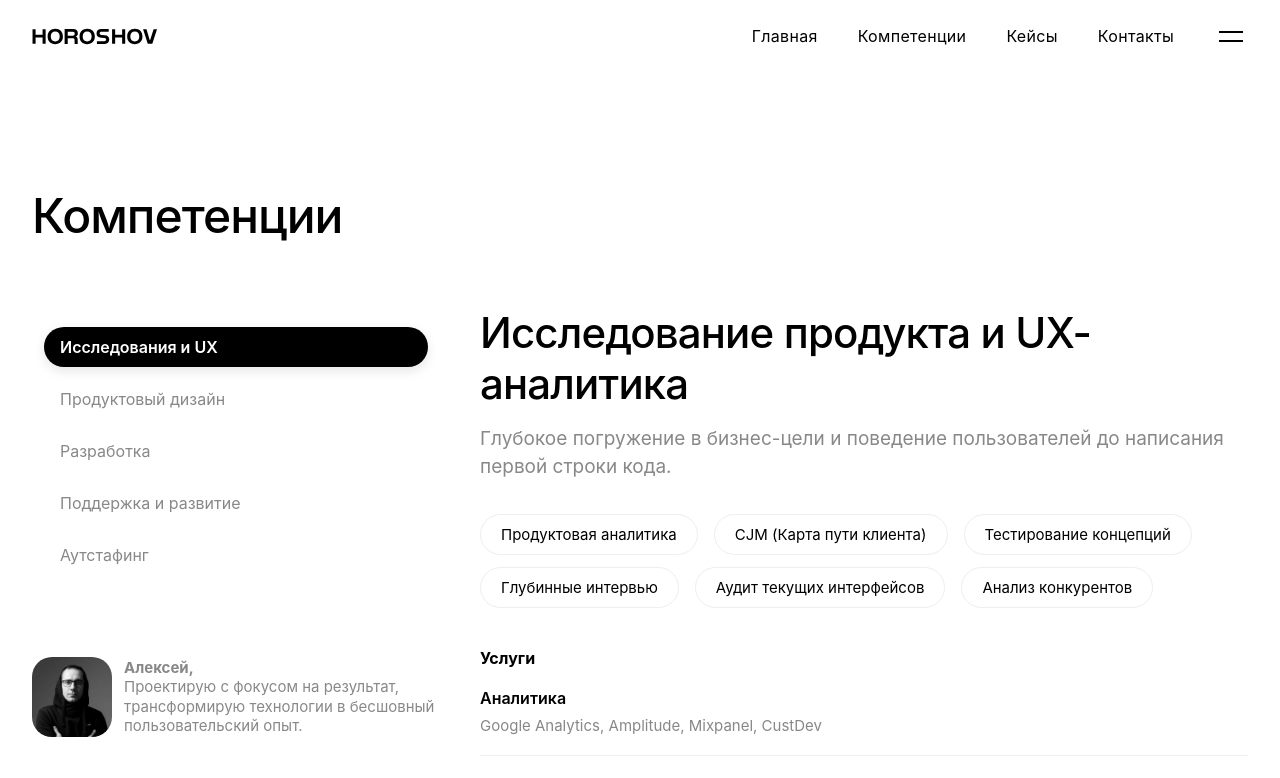
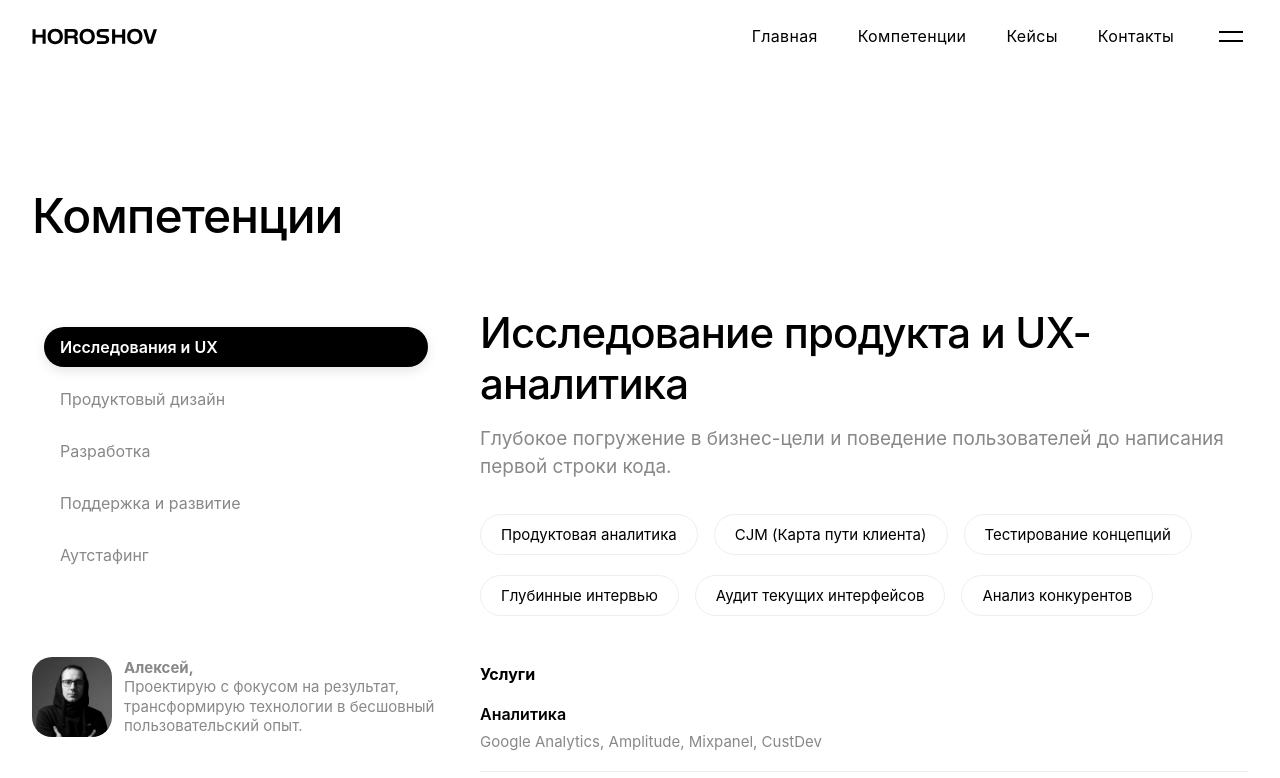
Before and after one commit to Horoshov/my-portfolio, a React (Vite) app: page /about in a window 1280 px wide. Shown: the top 778 px of the page. Built offline with nearby package versions, Linux system fonts and the light colour scheme.

Commit message:
style: add margin-bottom to service bubble for better row spacing

```diff
--- a/src/components/ServiceBubble.css
+++ b/src/components/ServiceBubble.css
@@ -10,6 +10,7 @@
   color: var(--text-color);
   cursor: pointer;
   transition: all 0.3s cubic-bezier(0.16, 1, 0.3, 1);
+  margin-bottom: 8px; /* Добавили margin-bottom для гарантированного отступа */
 }
 
 .service-bubble:hover {
```
